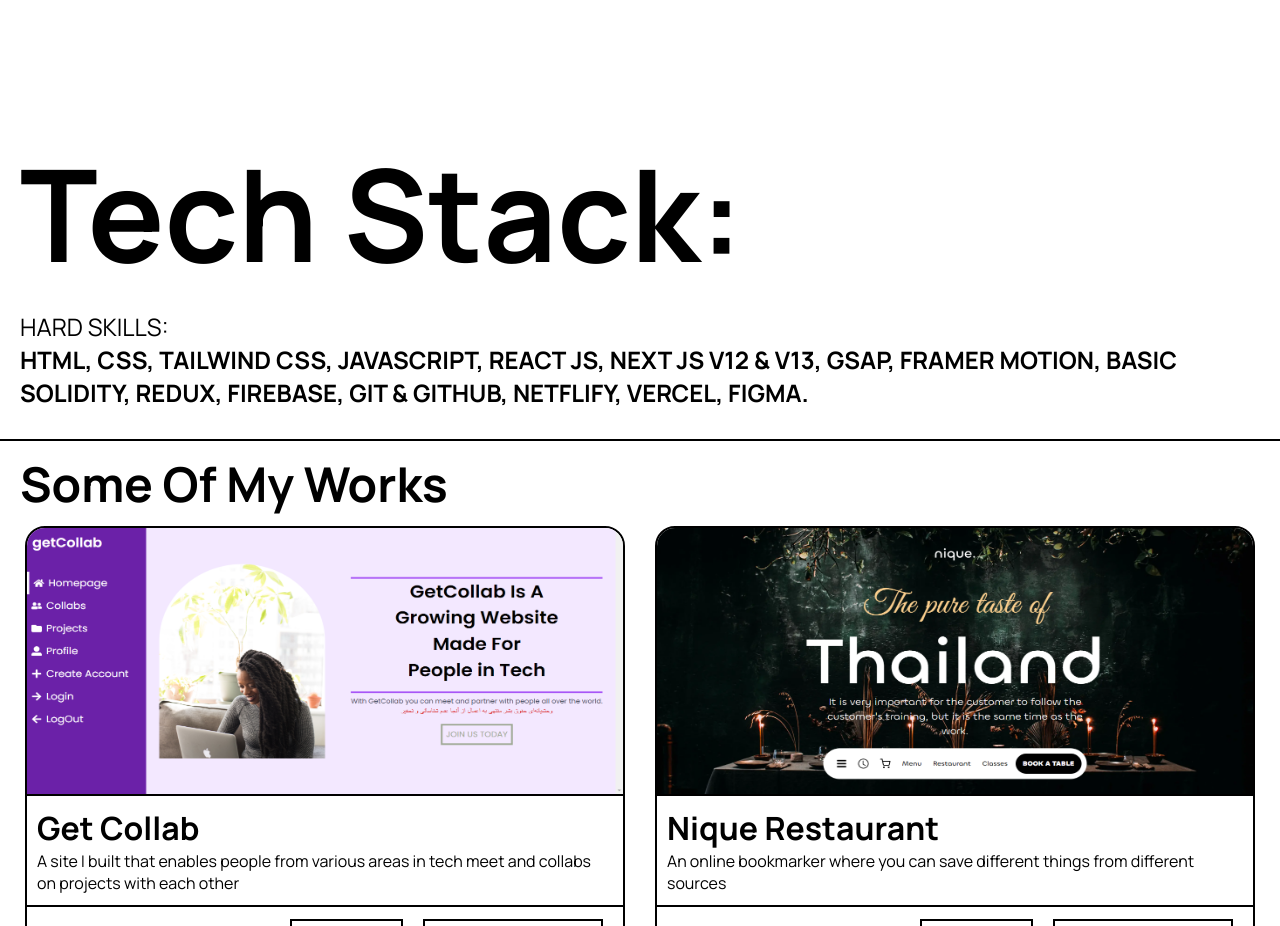
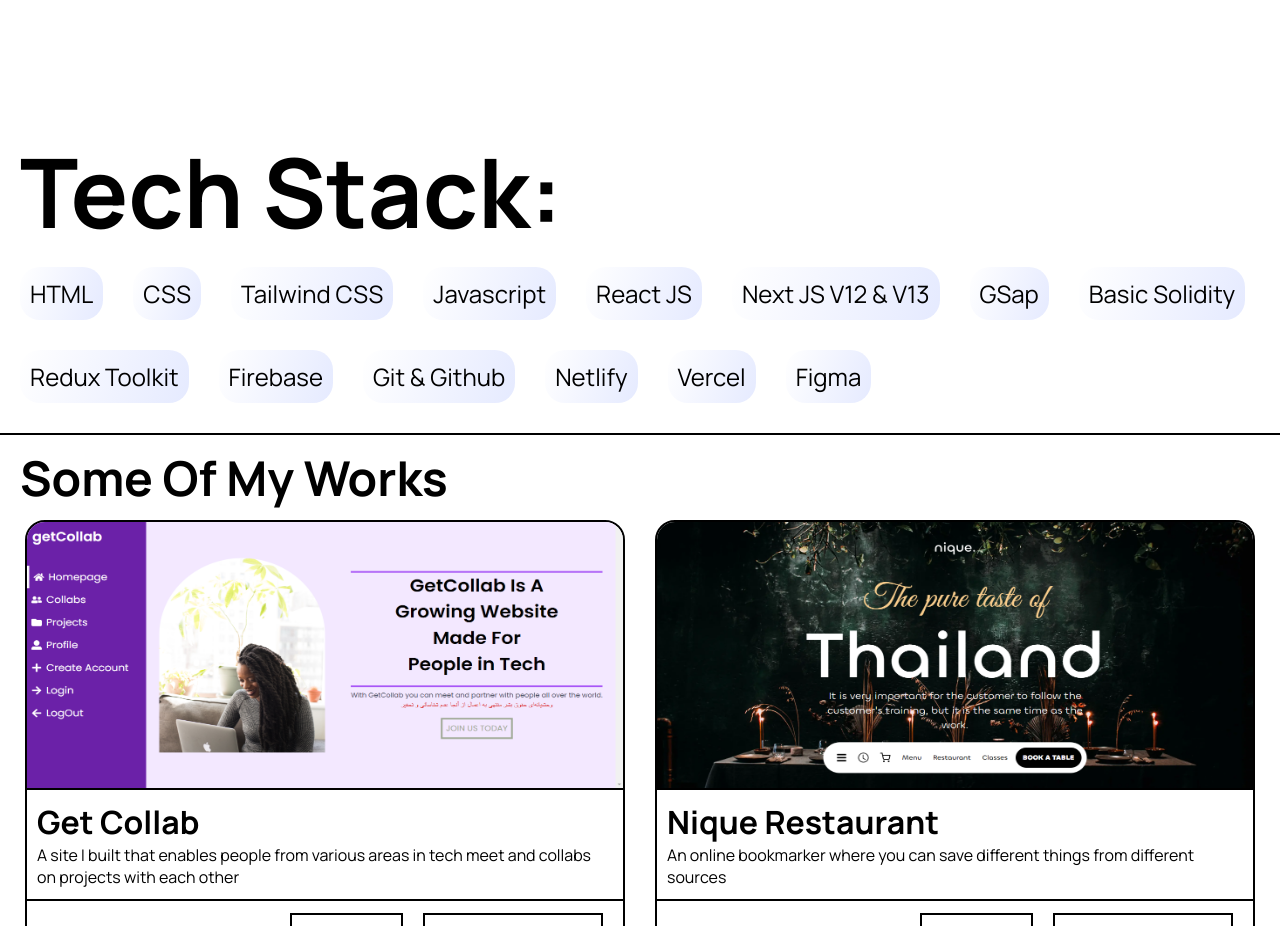
Before and after one commit to Basit46/basit-folio, a plain HTML site: page index.html in a window 1280 px wide. Shown: the part 2240-3166 px from the top of the page. Drawn offline with Linux system fonts and the light colour scheme.

Commit message:
Added changes

```diff
--- a/index.html
+++ b/index.html
@@ -89,14 +89,22 @@
 
     <div id="about" class="about">
       <h1>Tech Stack:</h1>
-      <p class="list">
-        HARD SKILLS:
-        <span
-          >HTML, CSS, TAILWIND CSS, JAVASCRIPT, REACT JS, NEXT JS V12 & V13,
-          GSAP, FRAMER MOTION, BASIC SOLIDITY, REDUX, FIREBASE, GIT & GITHUB,
-          NETFLIFY, VERCEL, FIGMA.
-        </span>
-      </p>
+      <ul class="list">
+        <li>HTML</li>
+        <li>CSS</li>
+        <li>Tailwind CSS</li>
+        <li>Javascript</li>
+        <li>React JS</li>
+        <li>Next JS V12 & V13</li>
+        <li>GSap</li>
+        <li>Basic Solidity</li>
+        <li>Redux Toolkit</li>
+        <li>Firebase</li>
+        <li>Git & Github</li>
+        <li>Netlify</li>
+        <li>Vercel</li>
+        <li>Figma</li>
+      </ul>
     </div>
 
     <div id="projects" class="projects">
--- a/style.css
+++ b/style.css
@@ -181,16 +181,23 @@ nav .bar .line {
   padding: 30px 20px;
 }
 .about h1 {
-  font-size: 8rem;
+  font-size: 6rem;
   font-weight: bolder;
 }
 .about .list {
   margin-top: 10px;
   font-size: 1.5rem;
+  display: flex;
+  flex-wrap: wrap;
+  gap: 30px;
 }
-.about .list span {
-  display: block;
-  font-weight: bolder;
+.about .list li {
+  width: fit-content;
+  height: fit-content;
+  border-radius: 20px;
+  list-style: none;
+  padding: 10px;
+  background-image: linear-gradient(290deg, #e5eaff, #fff);
 }
 
 /* projects design */
```
